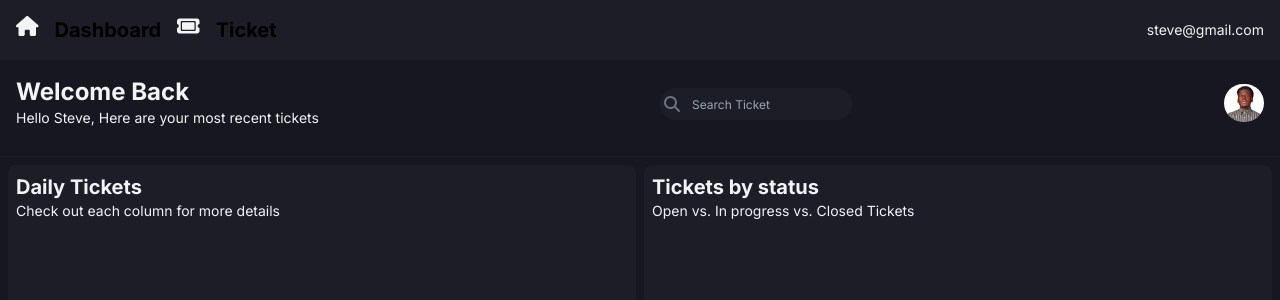
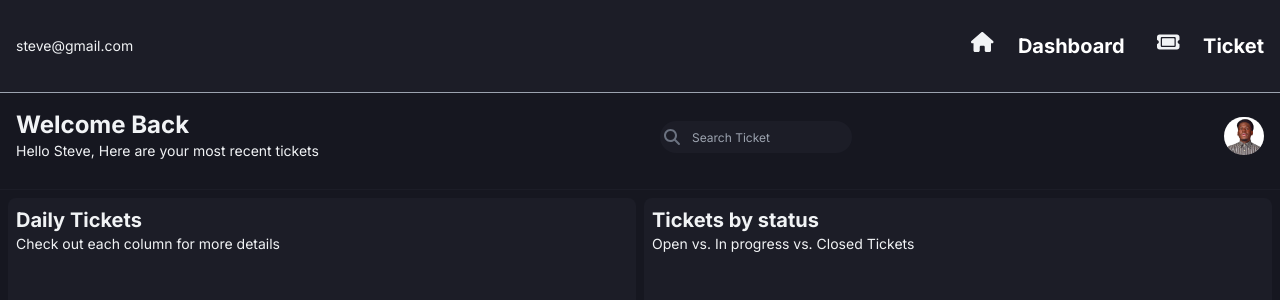
Before and after one commit to Ochiengsteven/ticket-app, a Next.js app: page / in a window 1280 px wide. Shown: the top 300 px of the page. Built offline with nearby package versions, Linux system fonts and the light colour scheme; no server answers; the database is empty.

Commit message:
FIX MENU LINKS COLORS

```diff
--- a/app/(components)/nav/Nav.jsx
+++ b/app/(components)/nav/Nav.jsx
@@ -1,25 +1,99 @@
+"use client";
+
 import { faHome, faTicket } from "@fortawesome/free-solid-svg-icons";
+
+import { useState } from "react";
 import { FontAwesomeIcon } from "@fortawesome/react-fontawesome";
-import Link from "next/link";
+import Link from "next/link"; // Import Link from Next.js
 
-const Nav = () => {
+export default function Nav() {
+  const [isNavOpen, setIsNavOpen] = useState(false);
+
   return (
-    <nav className="flex justify-between items-center bg-nav p-4">
-      <div className="flex items-center space-x-4">
+    <div className="flex bg-nav px-4 items-center justify-between border-b border-gray-400 py-8">
+      <Link href="/">
+        <p>steve@gmail.com</p>
+      </Link>
+      <nav>
+        <section className="MOBILE-MENU flex lg:hidden">
+          <div
+            className="HAMBURGER-ICON space-y-2"
+            onClick={() => setIsNavOpen((prev) => !prev)}
+          >
+            <span className="block h-0.5 w-8 animate-pulse bg-gray-600"></span>
+            <span className="block h-0.5 w-8 animate-pulse bg-gray-600"></span>
+            <span className="block h-0.5 w-8 animate-pulse bg-gray-600"></span>
+          </div>
+
+          <div className={isNavOpen ? "showMenuNav" : "hideMenuNav"}>
+            <div
+              className="CROSS-ICON absolute top-0 right-0 px-8 py-8"
+              onClick={() => setIsNavOpen(false)}
+            >
+              <svg
+                className="h-8 w-8 text-gray-600"
+                viewBox="0 0 24 24"
+                fill="none"
+                stroke="currentColor"
+                strokeWidth="2"
+                strokeLinecap="round"
+                strokeLinejoin="round"
+              >
+                <line x1="18" y1="6" x2="6" y2="18" />
+                <line x1="6" y1="6" x2="18" y2="18" />
+              </svg>
+            </div>
+            <ul className="MENU-LINK-MOBILE-OPEN flex flex-col items-center justify-between min-h-[250px]">
+              <li className="border-b border-gray-400 my-8 uppercase">
                 <Link href="/" className="flex">
                   <FontAwesomeIcon icon={faHome} className="icon" />
-          <h4>Dashboard</h4>
+                  <h4 className="lg:text-white pl-2">Dashboard</h4>
                 </Link>
+              </li>
+              <li className="border-b border-gray-400 my-8 uppercase">
                 <Link href="/TicketPage/new" className="flex">
                   <FontAwesomeIcon icon={faTicket} className="icon" />
-          <h4>Ticket</h4>
+                  <h4 className="lg:text-white pl-2">Ticket</h4>
                 </Link>
+              </li>
+            </ul>
           </div>
-      <div>
-        <p className=" text-default-text">steve@gmail.com</p>
+        </section>
+
+        <ul className="DESKTOP-MENU hidden space-x-8 lg:flex">
+          <li>
+            <Link href="/" className="flex">
+              <FontAwesomeIcon icon={faHome} className="icon" />
+              <h4 className="lg:text-white pl-2">Dashboard</h4>
+            </Link>
+          </li>
+          <li>
+            <Link href="/TicketPage/new" className="flex">
+              <FontAwesomeIcon icon={faTicket} className="icon" />
+              <h4 className="lg:text-white pl-2">Ticket</h4>
+            </Link>
+          </li>
+        </ul>
+      </nav>
+      <style>{`
+      .hideMenuNav {
+        display: none;
+      }
+      .showMenuNav {
+        display: block;
+        position: absolute;
+        width: 100%;
+        height: 100vh;
+        top: 0;
+        left: 0;
+        background: white;
+        z-index: 10;
+        display: flex;
+        flex-direction: column;
+        justify-content: space-evenly;
+        align-items: center;
+      }
+    `}</style>
     </div>
-    </nav>
   );
-};
-
-export default Nav;
+}
--- a/package.json
+++ b/package.json
@@ -11,10 +11,12 @@
   "dependencies": {
     "@fortawesome/free-solid-svg-icons": "^6.5.2",
     "@fortawesome/react-fontawesome": "^0.2.0",
+    "@nextui-org/react": "^2.3.6",
     "antd": "^5.16.4",
     "axios": "^1.6.8",
     "d3": "^7.9.0",
     "d3-3d": "^1.0.0",
+    "framer-motion": "^11.1.7",
     "mongodb": "^6.5.0",
     "mongoose": "^8.3.2",
     "next": "14.2.2",
--- a/tailwind.config.js
+++ b/tailwind.config.js
@@ -4,6 +4,7 @@ module.exports = {
     "./pages/**/*.{js,ts,jsx,tsx,mdx}",
     "./components/**/*.{js,ts,jsx,tsx,mdx}",
     "./app/**/*.{js,ts,jsx,tsx,mdx}",
+    "./node_modules/@nextui-org/theme/dist/**/*.{js,ts,jsx,tsx}",
   ],
   theme: {
     extend: {
```
Also changed, not shown: 1 other file (tests, documents, lock files or other folders). Lines whose indentation alone changed are shown as unchanged.
